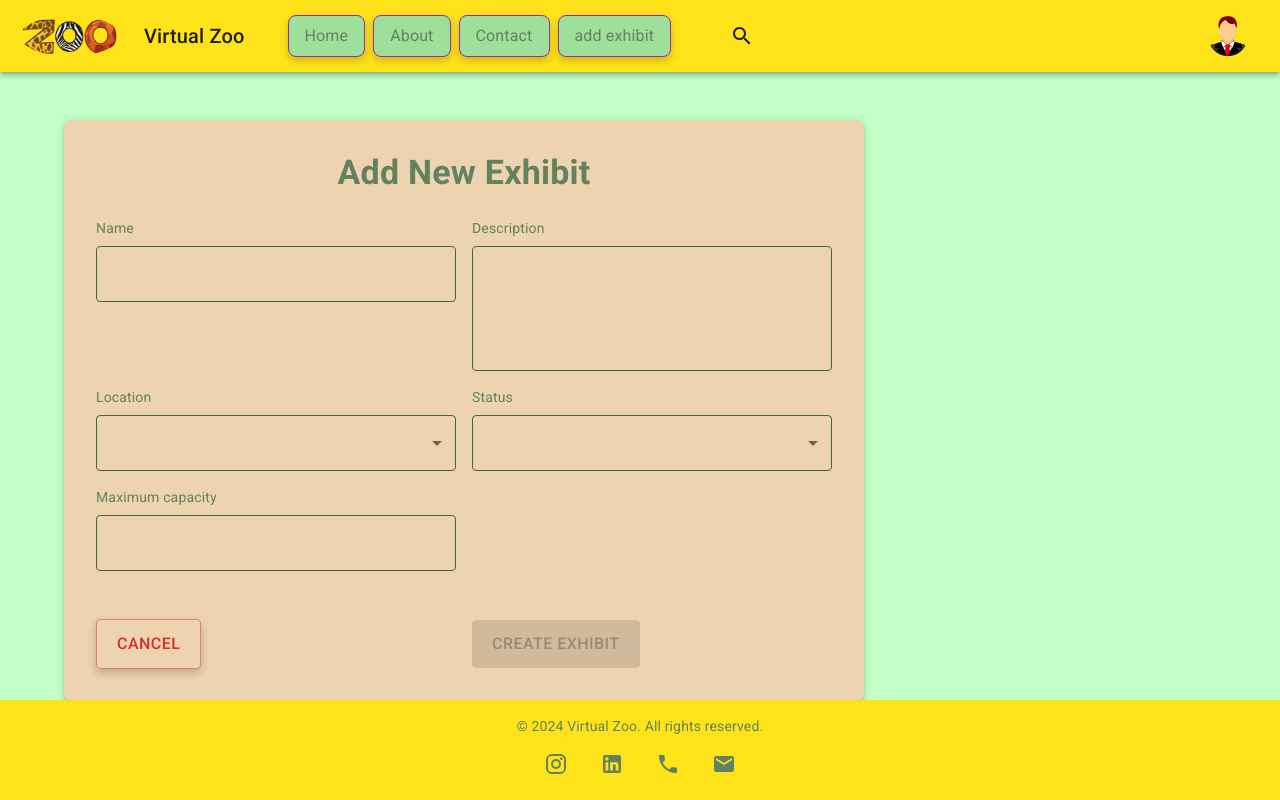
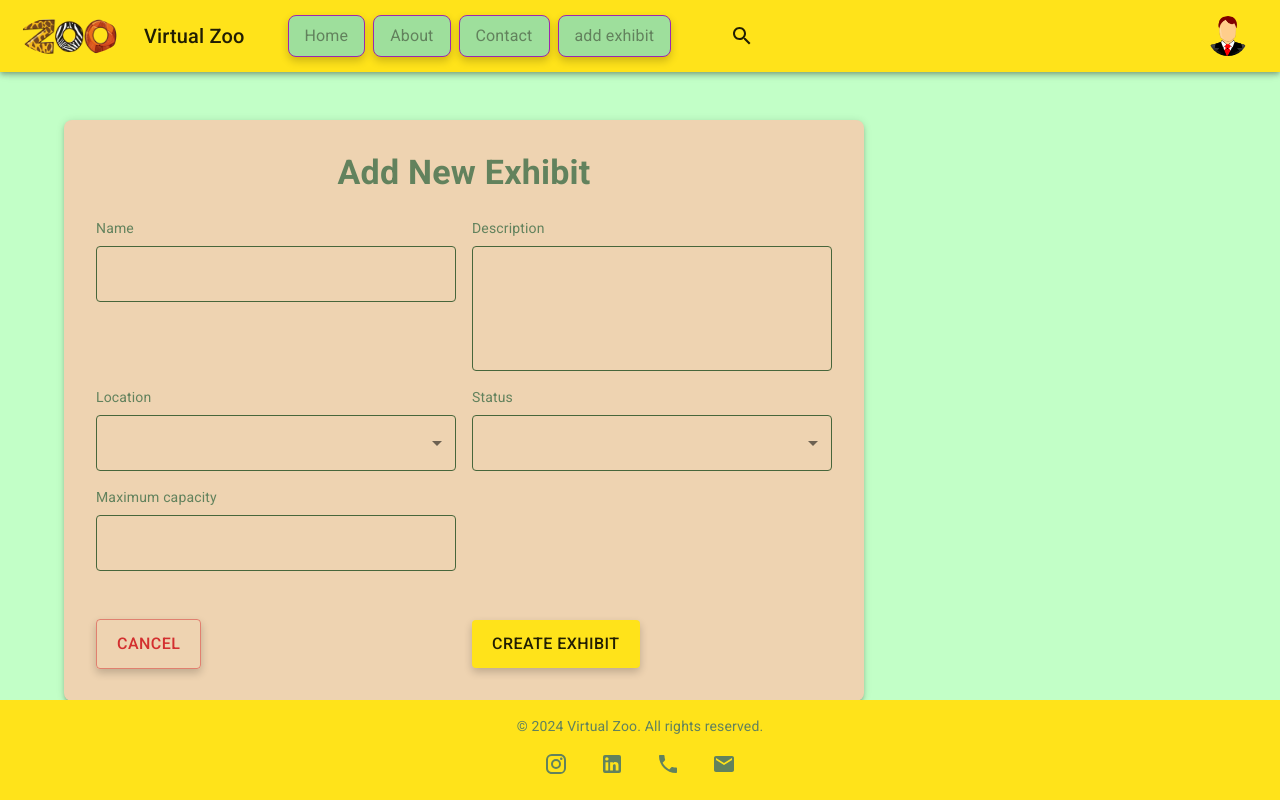
Before and after one commit to Nadav2503/FinalProjectFullStackFront, a React (Vite) app: page /add-exhibit in a window 1280 px wide. Built offline with nearby package versions, Linux system fonts and the light colour scheme.

Commit message:
create function to enable sumbi button only when there is at least one change form the previous data.

```diff
--- a/src/Exhibit/components/ExhibitForm.jsx
+++ b/src/Exhibit/components/ExhibitForm.jsx
@@ -11,18 +11,18 @@ const ExhibitForm = ({
     data = {},
     title,
     submitLabel,
-    validateForm
+    validateForm,
+    isSubmitDisabled // New prop to disable the submit button
 }) => {
-
     return (
         <Form
             onSubmit={onSubmit}
             errors={errors}
-            styles={{ maxWidth: "800px" }
-            }
+            styles={{ maxWidth: "800px" }}
             validateForm={validateForm}
             title={title}
             submitLabel={submitLabel}
+            isSubmitting={isSubmitDisabled} // Use `isSubmitDisabled` here for submit button state
         >
             <Input
                 name="name"
@@ -47,8 +47,7 @@ const ExhibitForm = ({
                 error={errors.location}
                 onChange={onInputChange}
                 data={data}
-                options={
-                    [
+                options={[
                     { value: "Africa", label: "Africa" },
                     { value: "Asia", label: "Asia" },
                     { value: "Europe", label: "Europe" },
@@ -65,8 +64,7 @@ const ExhibitForm = ({
                 error={errors.status}
                 onChange={onInputChange}
                 data={data}
-                options={
-                    [
+                options={[
                     { value: "open", label: "Open" },
                     { value: "closed", label: "Closed" },
                     { value: "under maintenance", label: "Under Maintenance" },
--- a/src/Exhibit/pages/EditExhibitPage.jsx
+++ b/src/Exhibit/pages/EditExhibitPage.jsx
@@ -1,4 +1,4 @@
-import React, { useCallback, useEffect } from "react";
+import React, { useCallback, useEffect, useState } from "react";
 import { useNavigate, useParams } from "react-router-dom";
 import { Container } from "@mui/material";
 import ExhibitForm from "../components/ExhibitForm";
@@ -14,6 +14,9 @@ export default function EditExhibitPage() {
     const { exhibit, fetchExhibitById } = useExhibitById(); // Fetch the exhibit data by ID
     const { handleUpdateExhibit } = useUpdateExhibit(); // Hook for handling exhibit updates
 
+    // Track if there are any changes to enable the submit button
+    const [isChanged, setIsChanged] = useState(false);
+
     // Handle form submission
     const handleSubmit = useCallback(
         async (formData) => {
@@ -28,12 +31,21 @@ export default function EditExhibitPage() {
     );
 
     // Initialize form handling
-    const { data, errors, handleChange, validateForm, onSubmit, setData } = useForm(
+    const { data, errors, handleChange, validateForm, setData } = useForm(
         exhibit || {}, // Initialize form with fetched exhibit data (or an empty object if not available)
         exhibitSchema, // Schema to validate the form
         handleSubmit // Form submission handler
     );
 
+    // Compare current form data with the initial data to check if there are any changes
+    useEffect(() => {
+        if (exhibit && data) {
+            const isDataChanged = Object.keys(exhibit).some(
+                (key) => exhibit[key] !== data[key]
+            );
+            setIsChanged(isDataChanged); // Set changes status only after data is fetched
+        }
+    }, [exhibit, data]); // Only run when either exhibit or data changes
 
     // Fetch the exhibit data on mount
     useEffect(() => {
@@ -52,11 +64,12 @@ export default function EditExhibitPage() {
             <ExhibitForm
                 title="Edit Exhibit"
                 submitLabel="Update Exhibit"
-                onSubmit={onSubmit}
+                onSubmit={handleSubmit}
                 validateForm={validateForm}
                 errors={errors}
                 data={data}
                 onInputChange={handleChange}
+                isSubmitDisabled={!isChanged} // Disable submit button if no changes
             />
         </Container>
     );
--- a/src/form/Form.jsx
+++ b/src/form/Form.jsx
@@ -15,6 +15,7 @@ const Form = ({
     isSubmitting = false,
     cancelPath = "/",
     styles = {},
+    isSubmitDisabled = false, // Accept the new prop to disable the button
 }) => {
     const navigate = useNavigate();
 
@@ -73,7 +74,7 @@ const Form = ({
                         variant="contained"
                         color="primary"
                         fullWidth
-                        disabled={isSubmitting || !validateForm()}
+                        disabled={isSubmitting || isSubmitDisabled} // Disable button when submitting or no changes
                         loading={isSubmitting}
                         onClick={onSubmit}
                     >
```
Lines whose indentation alone changed are shown as unchanged.
